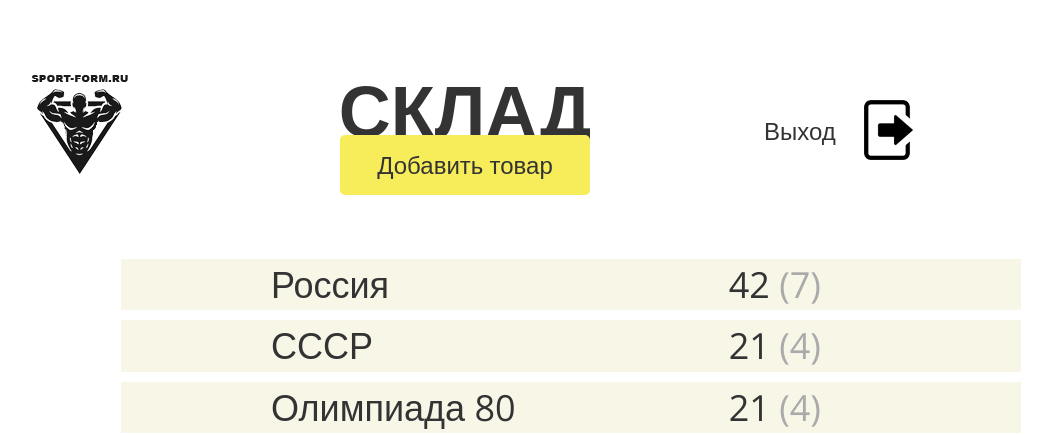
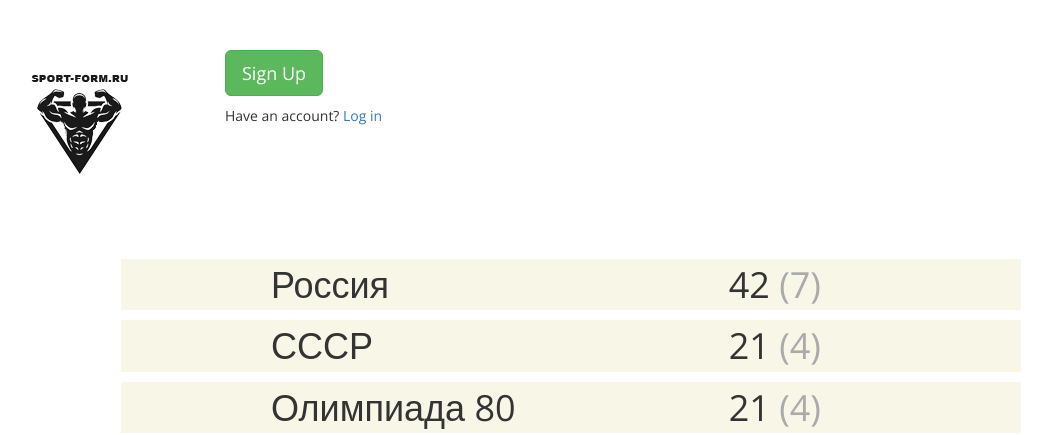
Before and after one commit to Velkonost/Storage, a Yii app: template views/site/index.php in a window 1280 px wide; the page is wider, and only the part inside the window is pictured. Shown: the top 435 px of that part, without its empty margins (174-1226 px from the left). Run offline with PHP 8.4 and a stand-in for Yii, Linux system fonts and the light colour scheme; the template is opened without the code that fills it, so the values that code supplies are empty; some libraries are stand-ins or nearby versions.

Commit message:
added login/logout

```diff
--- a/views/site/index.html
+++ b/views/site/index.html
@@ -20,7 +20,7 @@
             </div>
             <div class="center">
                 <h1>Склад</h1>
-                <button name="button" id="add">Добавить товар</button>
+                <button style = "margin-top:10%" name="button" id="add">Добавить товар</button>
 
             </div>
             <div class="exit">
--- a/views/site/index.php
+++ b/views/site/index.php
@@ -1,6 +1,7 @@
 <?php
 
 use yii\helpers\Html;
+$this->title = 'Storage';
 
 ?>
     <div class="wrapper">
@@ -8,15 +9,24 @@ use yii\helpers\Html;
             <div class="logo">
                 <a href="https://sport-form.ru/" target="_blank"><img src="img/logo.png" alt="logo"></a>
             </div>
-            <div class="center">
-                <h1>Склад</h1>
-                <button name="button" id="add">Добавить товар</button>
 
-            </div>
-            <div class="exit">
-                <span>Выход</span>
-                <img src="img/exit.png" alt="exit">
-            </div>
+			<?php
+				if(Yii::$app->user->isGuest){
+					echo "<p><a class='btn btn-lg btn-success' href='index.php?r=site%2Fregister'>Sign Up</a></p>";
+					echo "<p>Have an account? <a href = 'index.php?r=site%2Flogin'>Log in</a></p>";
+				}else{
+					echo'<div class="center">
+						<h1>Склад</h1>
+						<button style = "margin-top:5%"name="button" id="add">Добавить товар</button>
+					</div>
+					<div class="exit">
+						<span>Выход</span>
+						<img src="img/exit.png" alt="exit">
+					</div>';
+
+				}
+		?>
+
         </div>
         <div class="clear"></div>
 
```
